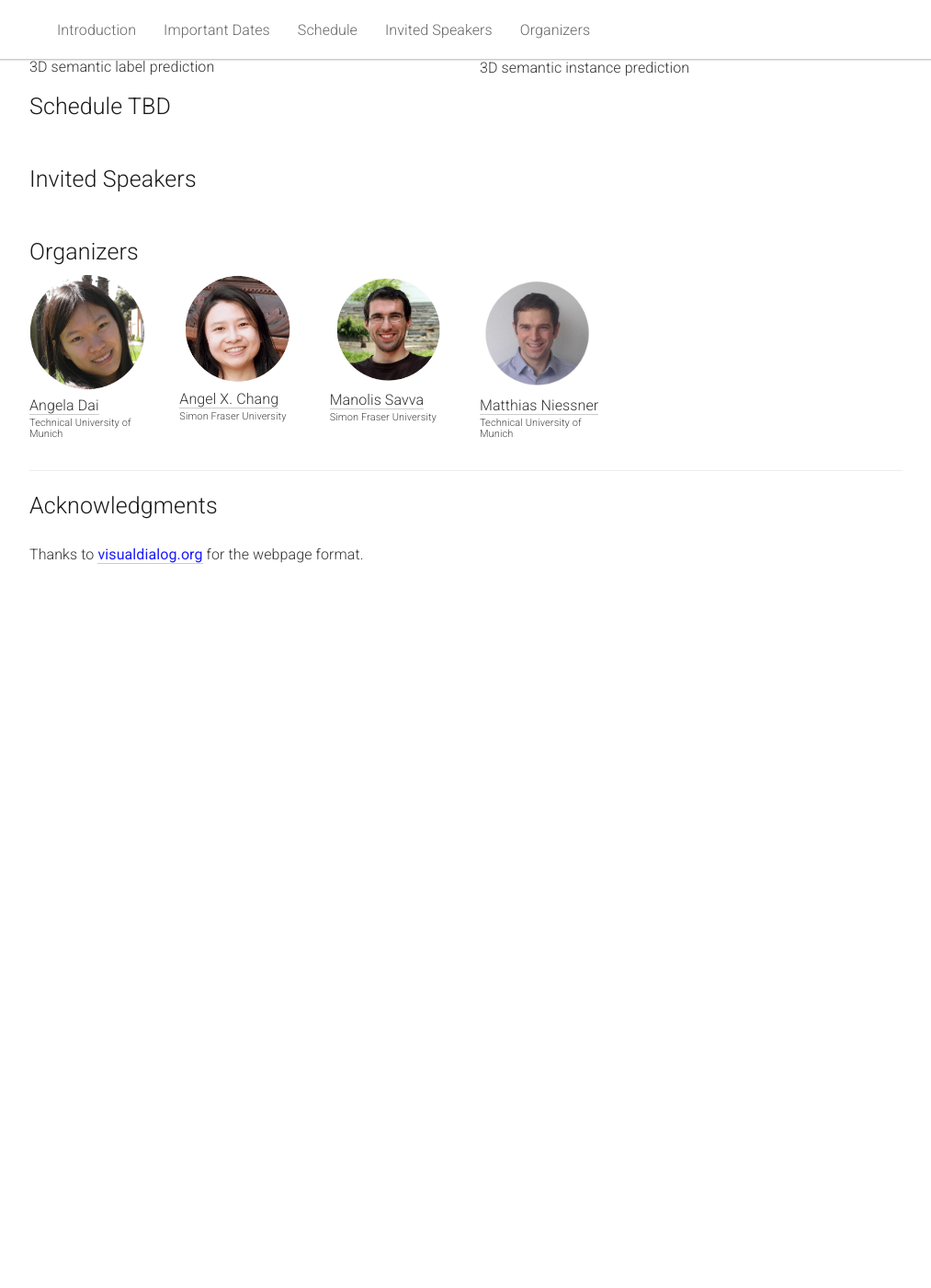
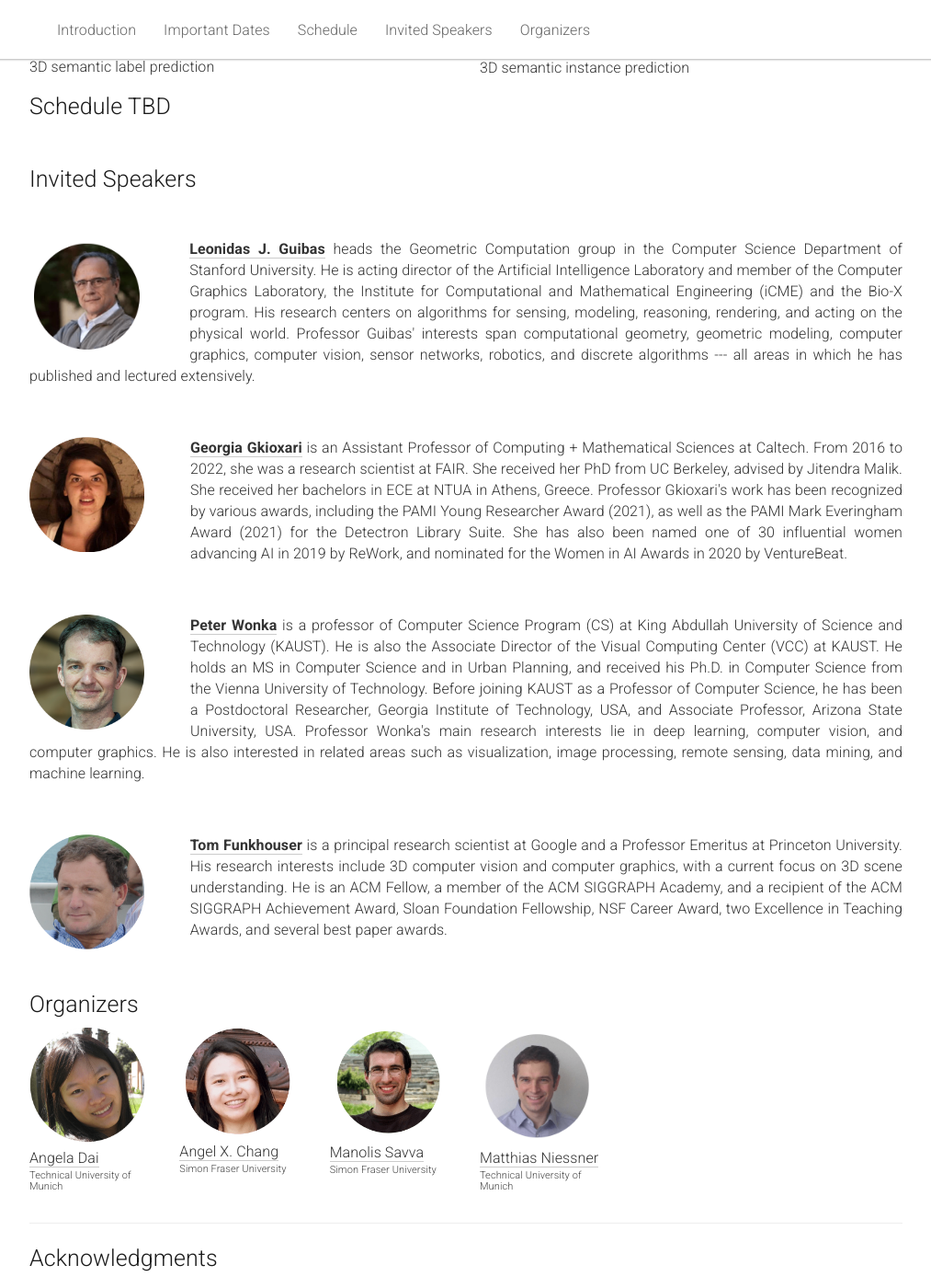
Before and after one commit to ScanNet/cvpr2023workshop, a Jekyll site: the page built from _pages/home.md, in a window 1280 px wide and 1400 px high, scrolled down 1763 px. Shown: the whole window at 92% size, without its empty margins (133-1146 px from the left). Built offline with Jekyll 4.4.1, drawn with Linux system fonts in a browser that asks for light colours; before the commit the page ends 2393 px from its top, so only the background shows below that.

Commit message:
Update home.md

```diff
--- a/_pages/home.md
+++ b/_pages/home.md
@@ -129,19 +129,15 @@ acknowledgements: ""
           <td>1:30pm - 1:45pm</td>
         </tr>
         <tr>
-          <td>Invited Talk 1: Jitendra Malik, <i>Seeing while moving and moving while seeing in a 3D world</i></td>
+          <td>Invited Talk 1: Peter Wonka</td>
           <td>1:45pm - 2:15pm</td>
         </tr>
         <tr>
-          <td>Winner Talk 1 (MinkowskiNet / Chris Choy) </td>
-          <td>2:15pm - 2:30pm</td>
+          <td>Invited Talk 2: Tom Funkhouser</td>
+          <td>2:15pm - 2:45pm</td>
         </tr>
         <tr>
-          <td>Winner Talk 2 (joint point-based / Hung-Yueh Chiang) </td>
-          <td>2:30pm - 2:45pm</td>
-        </tr>
-        <tr>
-          <td>Winner Talk 3 (MTML / Jean Lahoud) </td>
+          <td>Winner Talk 1 </td>
           <td>2:45pm - 3:00pm</td>
         </tr>
         <tr>
@@ -149,15 +145,15 @@ acknowledgements: ""
           <td>3:00pm - 3:45pm</td>
         </tr>
         <tr>
-          <td>Winner Talk 4 (PanopticFusion / Gaku Narita) </td>
+          <td>Winner Talk 2 </td>
           <td>3:45pm - 4:00pm</td>
         </tr>
         <tr>
-          <td>Invited Talk 2: Leo Guibas, <i>Deep Learning on 3D Point Clouds</i></td>
+          <td>Invited Talk 2: Georgia Gkioxari</td>
           <td>4:00pm - 4:30pm</td>
         </tr>
         <tr>
-          <td>Invited Talk 3: Denver Dash, <i>Deep 3D: The New Frontier of Computer Vision</i></td>
+          <td>Invited Talk 3: Leo Guibas</td>
           <td>4:30pm - 5:00pm</td>
         </tr>
         <tr>
@@ -168,7 +164,7 @@ acknowledgements: ""
     </table>
   </div>
 </div>
--->
+ -->
 
 <br>
 <div class="row" id="speakers">
@@ -177,7 +173,6 @@ acknowledgements: ""
   </div>
 </div><br>
 
-<!--
 <div class="row">
   <div class="col-md-12">
     <a href="https://geometry.stanford.edu/member/guibas/"><img class="people-pic" style="float:left;margin-right:50px;" src="{{ "/static/img/people/leo.png" | prepend:site.baseurl }}"></a>
@@ -189,22 +184,30 @@ acknowledgements: ""
 
 <div class="row">
   <div class="col-md-12">
-    <a href="https://people.eecs.berkeley.edu/~malik/"><img class="people-pic" style="float:left;margin-right:50px;" src="{{ "/static/img/people/jitendra.png" | prepend:site.baseurl }}"></a>
+    <a href="https://gkioxari.github.io/"><img class="people-pic" style="float:left;margin-right:50px;" src="{{ "/static/img/people/georgia_gkioxari.png" | prepend:site.baseurl }}"></a>
     <p>
-      <b><a href="https://people.eecs.berkeley.edu/~malik/">Jitendra Malik</a></b> received the B.Tech degree in Electrical Engineering from Indian Institute of Technology, Kanpur in 1980 and the PhD degree in Computer Science from Stanford University in 1985. In January 1986, he joined the university of California at Berkeley, where he is currently the Arthur J. Chick Professor in the Department of Electrical Engineering and Computer Sciences. He is also on the faculty of the department of Bioengineering, and the Cognitive Science and Vision Science groups. During 2002-2004 he served as the Chair of the Computer Science Division, and as the Department Chair of EECS during 2004-2006 as well as 2016-2017. Since January 2018, he is also Research Director and Site Lead of Facebook AI Research in Menlo Park.
+      <b><a href="https://gkioxari.github.io/">Georgia Gkioxari</a></b> is an Assistant Professor of Computing + Mathematical Sciences at Caltech. From 2016 to 2022, she was a research scientist at FAIR. She received her PhD from UC Berkeley, advised by Jitendra Malik. She received her bachelors in ECE at NTUA in Athens, Greece. Professor Gkioxari's work has been recognized by various awards, including the PAMI Young Researcher Award (2021), as well as the PAMI Mark Everingham Award (2021) for the Detectron Library Suite. She has also been named one of 30 influential women advancing AI in 2019 by ReWork, and nominated for the Women in AI Awards in 2020 by VentureBeat.
     </p>
   </div>
 </div><br>
 
 <div class="row">
   <div class="col-md-12">
-    <a href="https://occipital.com/"><img class="people-pic" style="float:left;margin-right:50px;" src="{{ "/static/img/people/denver.png" | prepend:site.baseurl }}"></a>
+    <a href="https://peterwonka.net/"><img class="people-pic" style="float:left;margin-right:50px;" src="{{ "/static/img/people/peter_wonka.png" | prepend:site.baseurl }}"></a>
     <p>
-      <b><a href="https://occipital.com/">Denver Dash</a></b> is the Director of Machine Learning at Occipital, where he focuses on combining machine learning with geometric vision to solve problems in 3d perception. In 2014 he became a Principal Engineer and approximately employee number 80 at Magic Leap, where he grew the Machine Learning team from scratch. In 2016 he became the Director of Gesture Recognition and led the development of the hand tracking system that was put into production for Magic Leap One. Prior to Magic Leap, Denver was a Sr. Research Scientist at the Intel Research lab at Carnegie Mellon University, where he served as adjunct faculty at the Robotics Institute, developing novel multi-modal approaches for computer vision and generative models for causal reasoning.
+      <b><a href="https://peterwonka.net/">Peter Wonka</a></b> is a professor of Computer Science Program (CS) at King Abdullah University of Science and Technology (KAUST). He is also the Associate Director of the Visual Computing Center (VCC) at KAUST. He holds an MS in Computer Science and in Urban Planning, and received his Ph.D. in Computer Science from the Vienna University of Technology. Before joining KAUST as a Professor of Computer Science, he has been a Postdoctoral Researcher, Georgia Institute of Technology, USA, and Associate Professor, Arizona State University, USA. Professor Wonka's main research interests lie in deep learning, computer vision, and computer graphics. He is also interested in related areas such as visualization, image processing, remote sensing, data mining, and machine learning.
     </p>
   </div>
 </div><br>
--->
+
+<div class="row">
+  <div class="col-md-12">
+    <a href="https://www.cs.princeton.edu/~funk/"><img class="people-pic" style="float:left;margin-right:50px;" src="{{ "/static/img/people/tom_funkhouser.png" | prepend:site.baseurl }}"></a>
+    <p>
+      <b><a href="https://www.cs.princeton.edu/~funk/">Tom Funkhouser</a></b> is a principal research scientist at Google and a Professor Emeritus at Princeton University.   His research interests include 3D computer vision and computer graphics, with a current focus on 3D scene understanding.   He is an ACM Fellow, a member of the ACM SIGGRAPH Academy, and a recipient of the ACM SIGGRAPH Achievement Award, Sloan Foundation Fellowship, NSF Career Award, two Excellence in Teaching Awards, and several best paper awards.
+    </p>
+  </div>
+</div><br>
 
 <div class="row">
   <div class="col-xs-12">
```
